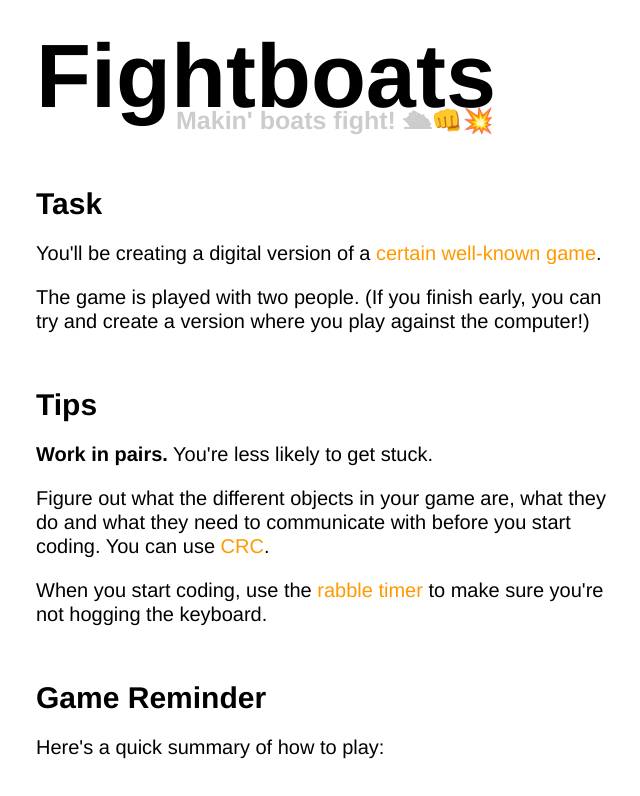
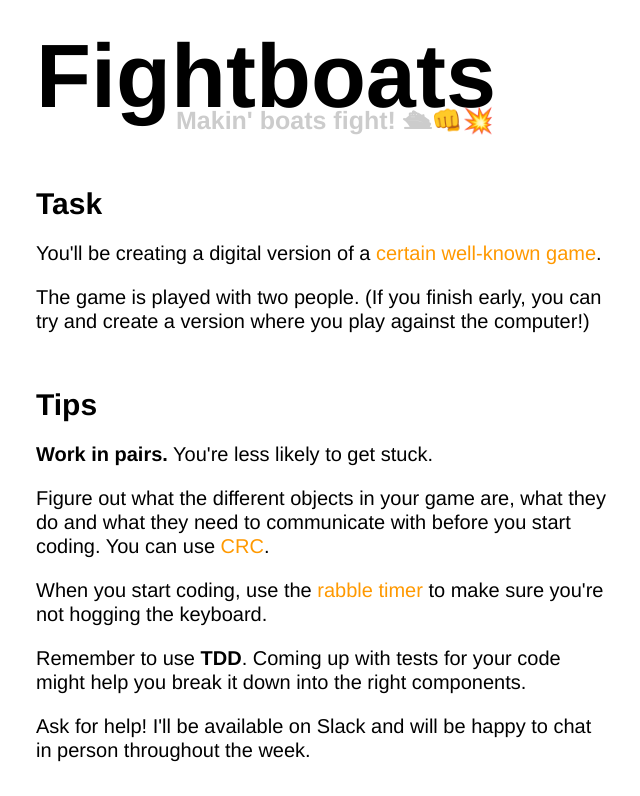
Before and after one commit to vixus0/fightboats, a plain HTML site: page index.htm in a window 1280 px wide. Shown: the top 796 px of the page, without its empty margins (316-956 px from the left). Drawn offline with Linux system fonts and the light colour scheme.

Commit message:
Add some more tips

```diff
--- a/index.htm
+++ b/index.htm
@@ -29,6 +29,8 @@ a:hover { border-bottom: 3px solid }
 <p><strong>Work in pairs.</strong> You're less likely to get stuck.</p>
 <p>Figure out what the different objects in your game are, what they do and what they need to communicate with before you start coding. You can use <a href="crc.png" title="CRC Card">CRC</a>.</p>
 <p>When you start coding, use the <a href="http://vixus0.github.io/rabble">rabble timer</a> to make sure you're not hogging the keyboard.</p>
+<p>Remember to use <strong>TDD</strong>. Coming up with tests for your code might help you break it down into the right components.</p>
+<p>Ask for help! I'll be available on Slack and will be happy to chat in person throughout the week.</p>
 
 <h2>Game Reminder</h2>
 <p>Here's a quick summary of how to play:</p>
```
